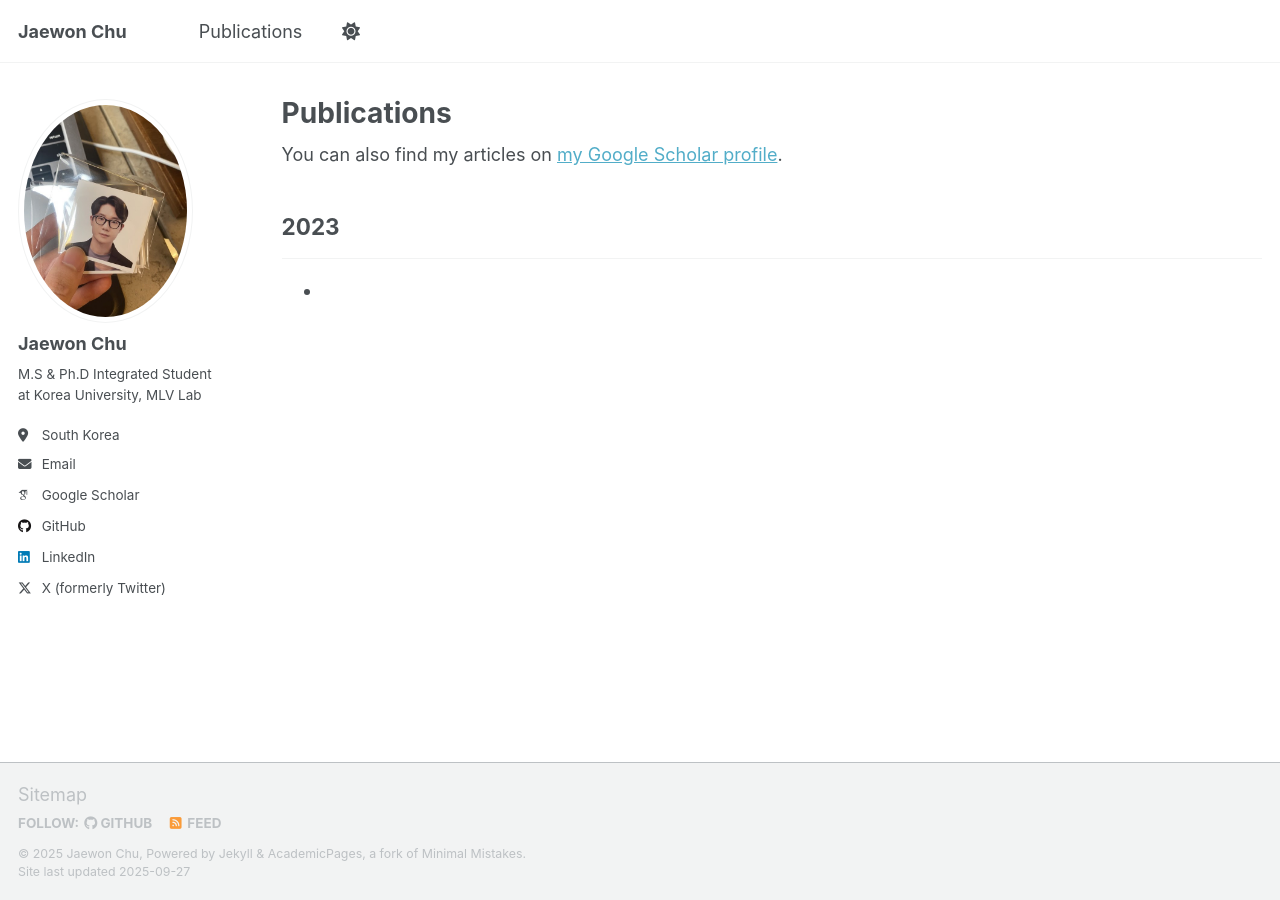
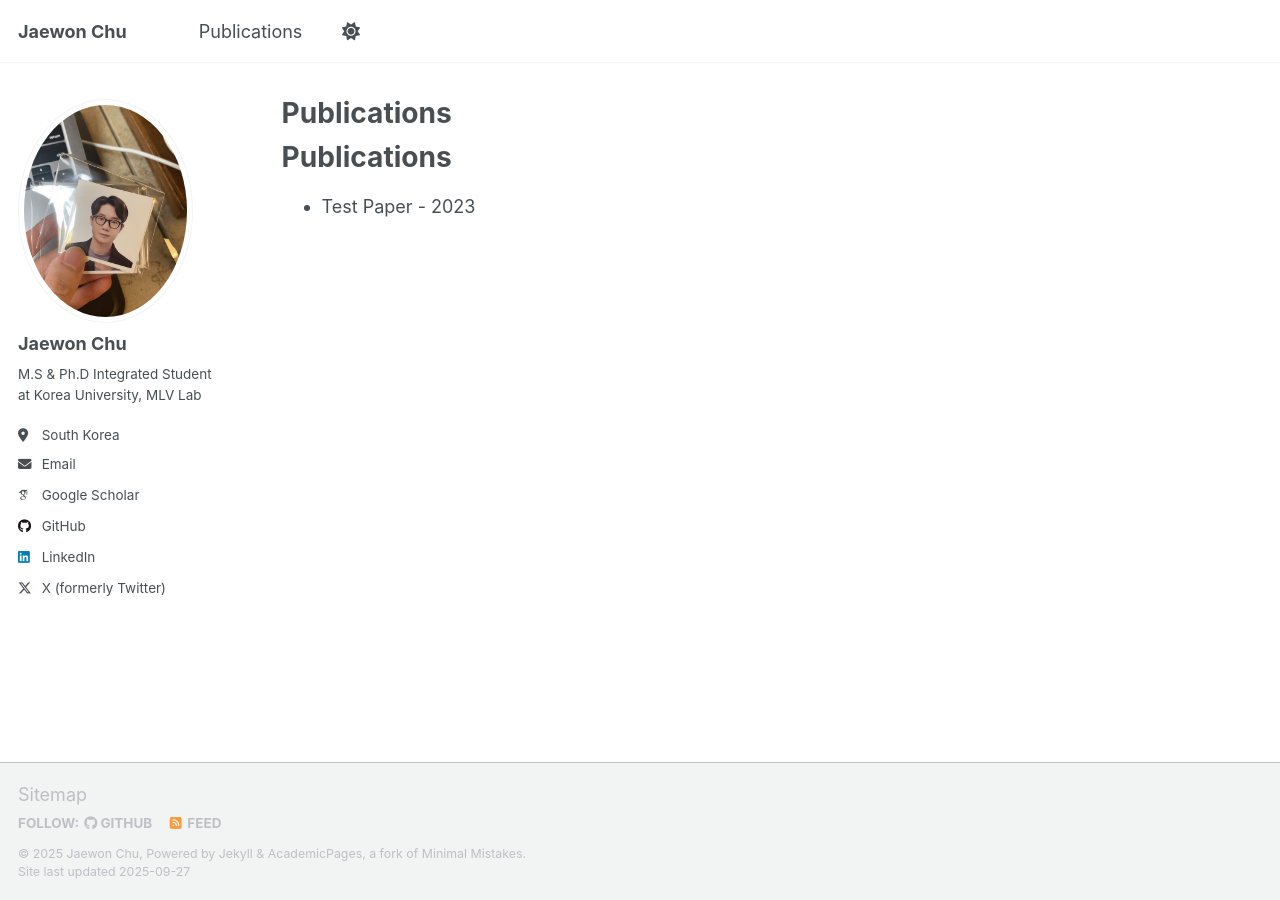
Before and after one commit to jaewonchu/jaewonchu.github.io, a Jekyll site: the page built from _pages/publications.html, in a window 1280 px wide. Built offline with Jekyll 4.4.1, drawn with Linux system fonts in a browser that asks for light colours; some web fonts are replaced; a script that is not in the unit is left out.

Commit message:
Modification

```diff
--- a/_pages/publications.html
+++ b/_pages/publications.html
@@ -5,20 +5,10 @@ permalink: /publications/
 author_profile: true
 ---
 
-{% if site.author.googlescholar %}
-  <div class="wordwrap">You can also find my articles on <a href="{{site.author.googlescholar}}">my Google Scholar profile</a>.</div>
-{% endif %}
+<h1>Publications</h1>
 
-{% include base_path %}
-
-<!-- 연도별로 그룹핑 -->
-{% assign papers_by_year = site.publications | group_by: "year" | sort: "name" | reverse %}
-{% for year in papers_by_year %}
-  <h2>{{ year.name }}</h2>
-  <hr/>
-  <ul>
-  {% for paper in year.items %}
-    {% include archive-single.html post=paper %}
-  {% endfor %}
-  </ul>
+<ul>
+{% for pub in site.publications %}
+  <li>{{ pub.title }} - {{ pub.year }}</li>
 {% endfor %}
+</ul>
```
Also changed, not shown: _pages/about.md (+1 -1 lines), _publications/paper1.md (+1 -7 lines).
